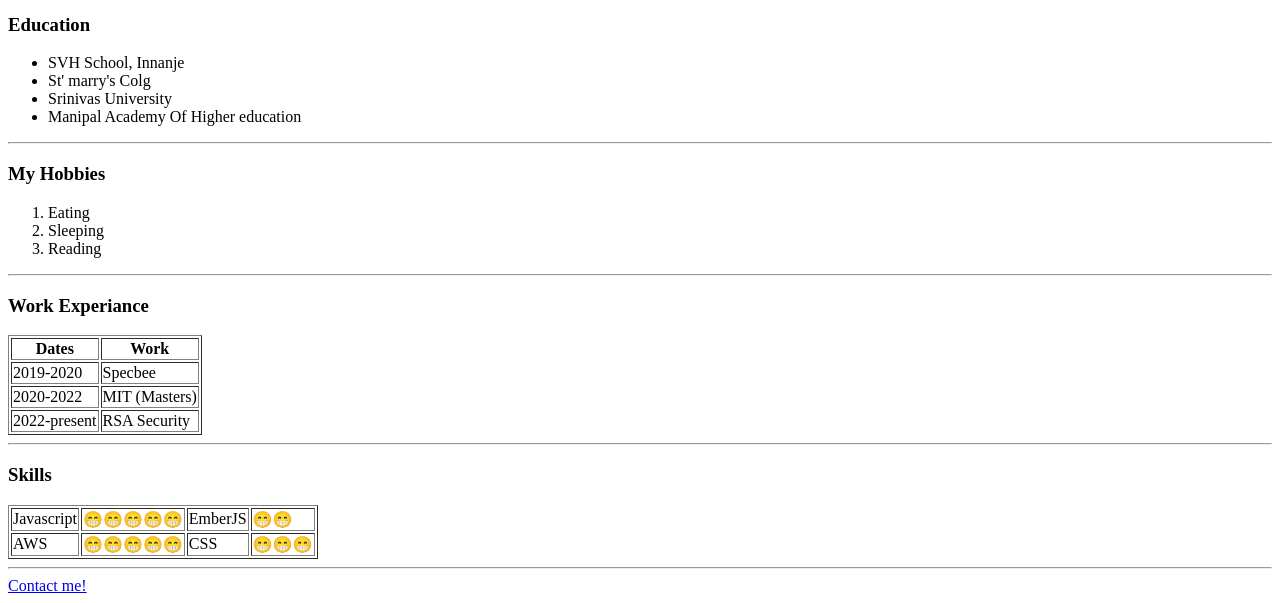
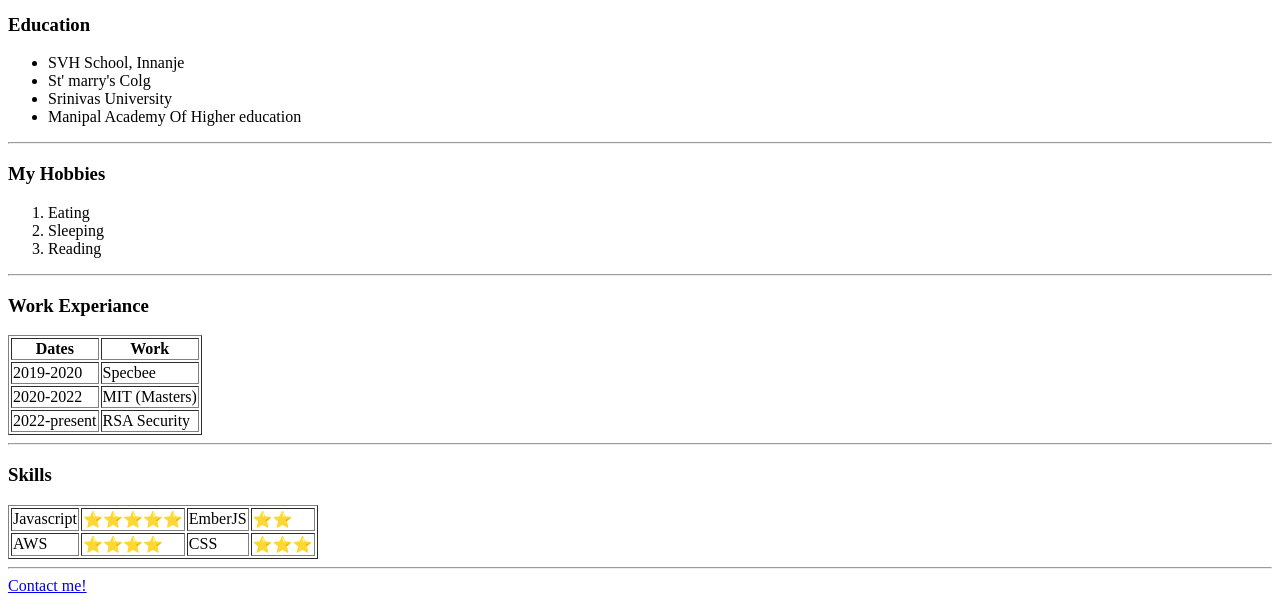
Before and after one commit to shreevasatantry/cv, a plain HTML site: page index.html in a window 1280 px wide. Shown: the part 333-936 px from the top of the page. Drawn offline with Linux system fonts and the light colour scheme.

Commit message:
updated index.html

```diff
--- a/index.html
+++ b/index.html
@@ -63,15 +63,15 @@
     <table border="1px">
         <tr>
             <td>Javascript</td>
-            <td>😁😁😁😁😁</td>
+            <td>⭐⭐⭐⭐⭐</td>
             <td>EmberJS</td>
-            <td>😁😁</td>
+            <td>⭐⭐</td>
         </tr>
         <tr>
             <td>AWS</td>
-            <td>😁😁😁😁😁</td>
+            <td>⭐⭐⭐⭐</td>
             <td>CSS</td>
-            <td>😁😁😁</td>
+            <td>⭐⭐⭐</td>
         </tr>
     </table>
     <hr>
```
